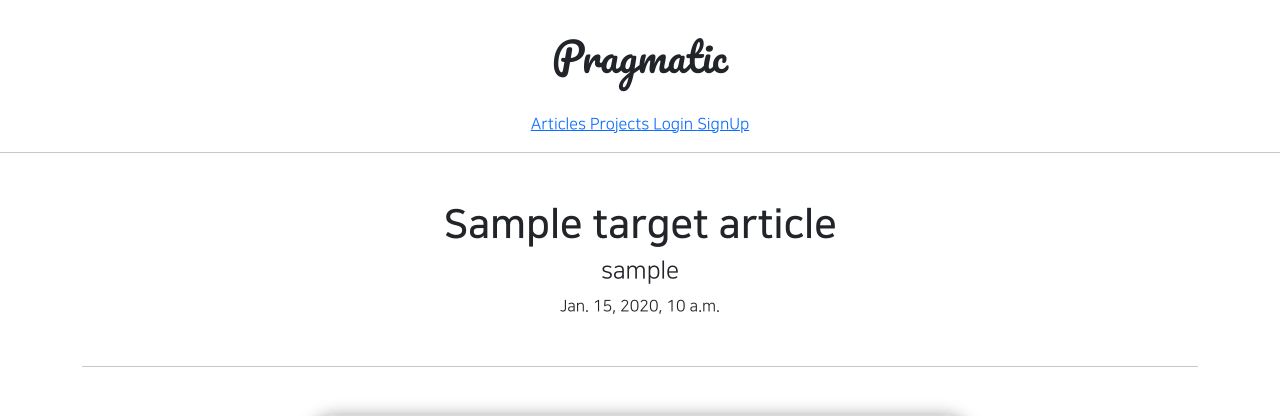
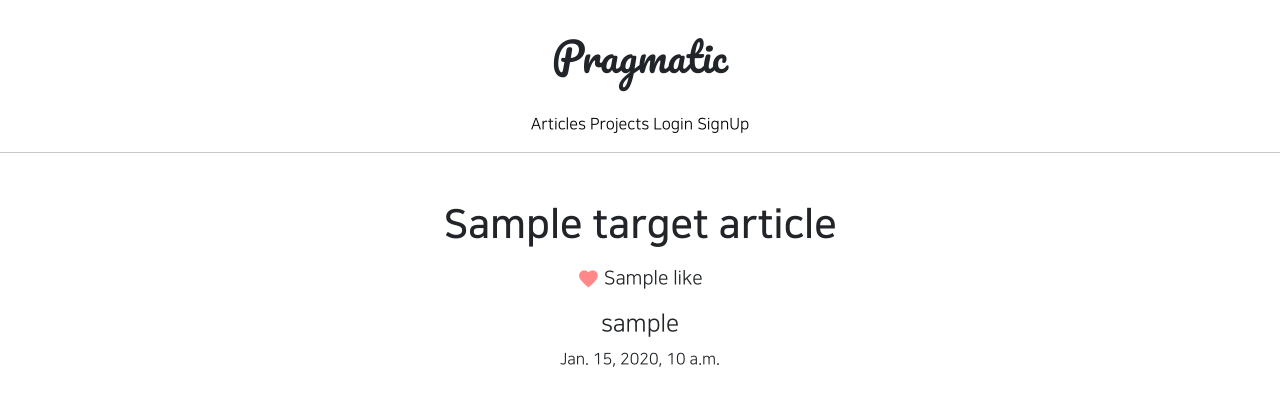
Before and after one commit to ghgh3644/gsgs, a Django app: template articleapp/templates/articleapp/detail.html in a window 1280 px wide. Shown: the top 416 px of the page. Run offline with Django 3.2, Linux system fonts and the light colour scheme; the template is opened without the code that fills it: most values are stand-ins (such as "Sample title", 1, 10 or a date in 2020); grey boxes marked "Sample" are stand-in pictures; some libraries are stand-ins or nearby versions.

Commit message:
8/24 3ban class commit 3

```diff
--- a/articleapp/templates/articleapp/detail.html
+++ b/articleapp/templates/articleapp/detail.html
@@ -7,6 +7,18 @@
         <div class="my-5">
                {#   게시글 제목, 글쓴이, 작성일자         #}
             <h1 class="NNS_B">{{ target_article.title }}</h1>
+            <div class="my-3">
+                <a href="{% url 'likeapp:article_like' article_pk=target_article.pk %}"
+                    class="material-icons"
+                    style="vertical-align: middle;
+                    font-size: 1.4rem;
+                    color: #f88">
+                    favorite
+                </a>
+                <span style="vertical-align: middle; font-size: 1.2rem">
+                    {{ target_article.like }}
+                </span>
+            </div>
             <h4>{{ target_article.writer.profile.nickname }}</h4>
             <p>{{ target_article.created_at }}</p>
         </div>
--- a/likeapp/urls.py
+++ b/likeapp/urls.py
@@ -1,5 +1,9 @@
+from django.urls import path
 
+from likeapp.views import LikeArticleView
+
+app_name= 'likeapp'
 
 urlpatterns = [
-
+    path('article/<int:article_pk>', LikeArticleView.as_view(), name='article_like'),
 ]
--- a/static/base.css
+++ b/static/base.css
@@ -68,3 +68,13 @@
         font-size: 13px;
     }
 }
+
+a {
+    text-decoration: none;
+    color: black;
+}
+
+a:hover {
+    text-decoration: none;
+    color: black;
+}
```
Also changed, not shown: likeapp/views.py (+32 -0 lines).
